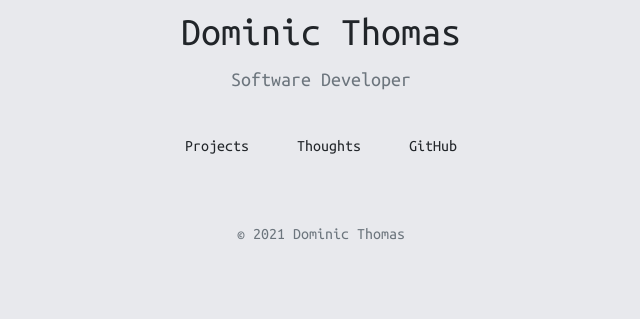
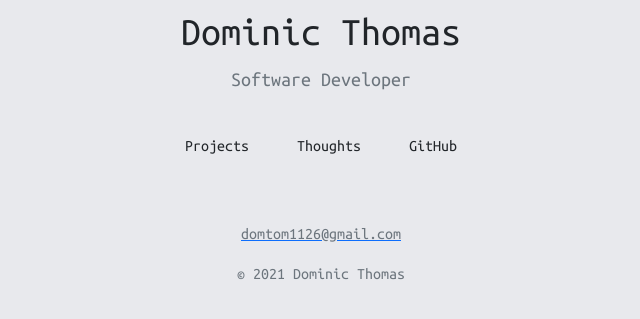
Before and after one commit to domtom1126/site, a Flask app: page /thoughts in a window 1280 px wide. Shown: the top 319 px of the page, without its empty margins (319-959 px from the left). Run offline with Flask 2, Linux system fonts and the light colour scheme.

Commit message:
added email to footer

```diff
--- a/templates/thoughts.html
+++ b/templates/thoughts.html
@@ -46,11 +46,11 @@
       </div>
     </header>
     <div class="container">
-      <footer class="py-3 my-4">
+             <footer class="py-3 my-4">
+                <a href="mailto:domtom1126@gmail.com"><p class="text-center text-muted">domtom1126@gmail.com</p></a>
         <p class="text-center text-muted">&copy; 2021 Dominic Thomas</p>
       </footer>
     </div>
-
   </div>
 </body>
 
```
